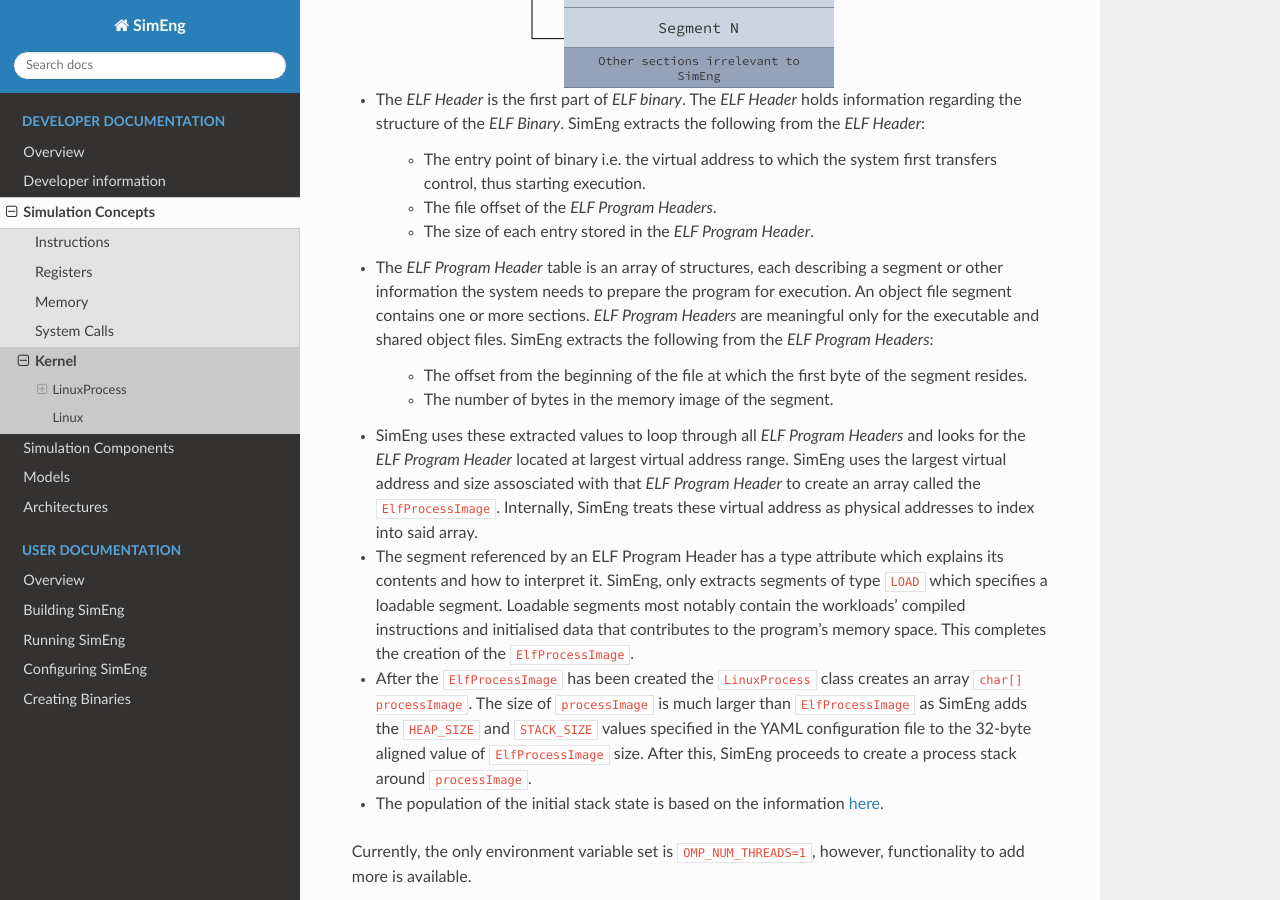
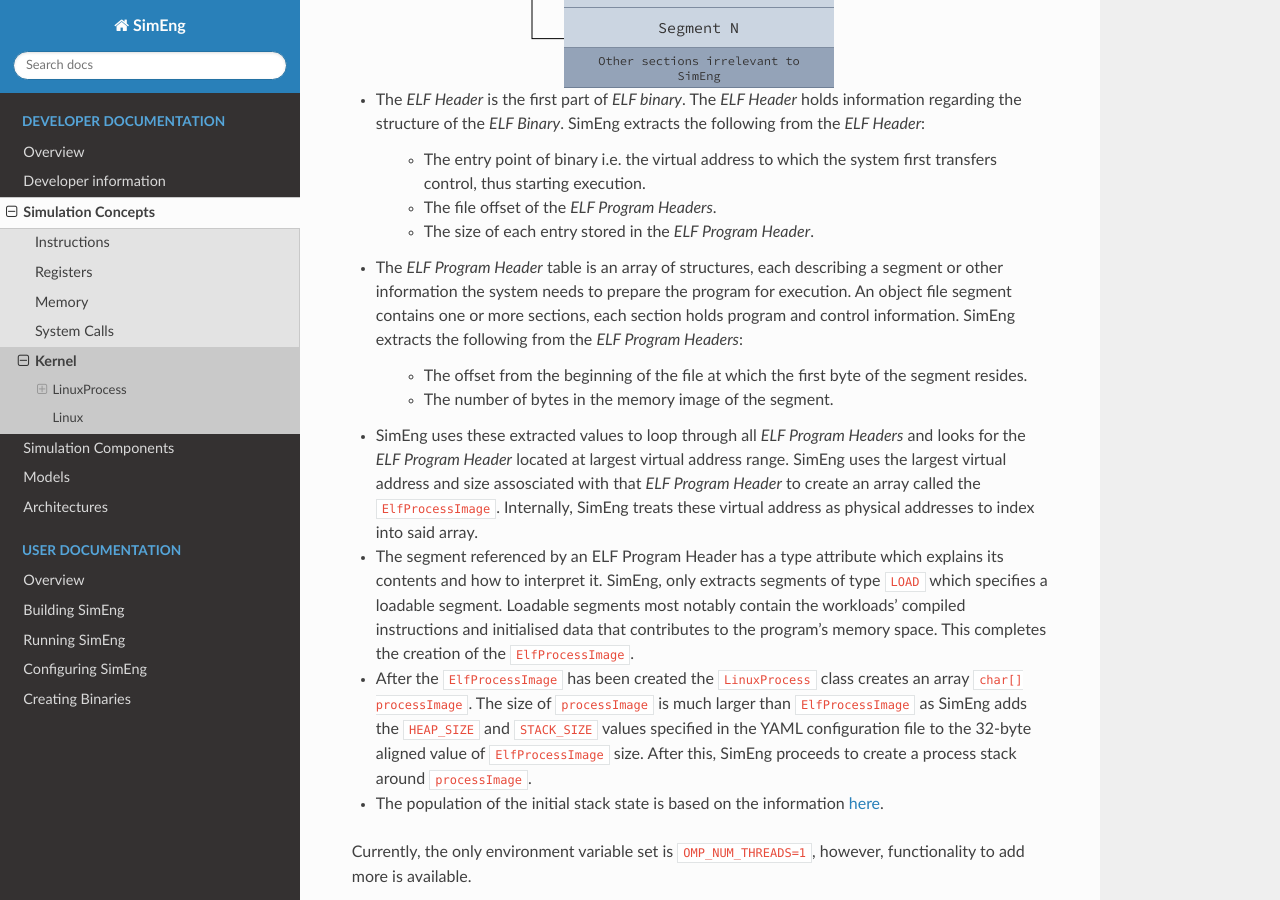
Before and after one commit to UoB-HPC/SimEng, a Sphinx documentation site: the page built from docs/sphinx/developer/concepts/kernel.rst, in a window 1280 px wide and 900 px high, scrolled down 997 px. Built offline with Sphinx 7.4.7 and the Read the Docs theme 2.0.0, drawn with Linux system fonts in a browser that asks for light colours; pages that are not in the unit, such as notebooks, are missing from menus.

Commit message:
Removed redundant sentence and added information about sections

```diff
--- a/docs/sphinx/developer/concepts/kernel.rst
+++ b/docs/sphinx/developer/concepts/kernel.rst
@@ -23,7 +23,7 @@ The ELF binaries have a defined structure for 32-bit and 64-bit architectures, a
     * The entry point of binary i.e. the virtual address to which the system first transfers control, thus starting execution.
     * The file offset of the `ELF Program Headers`.
     * The size of each entry stored in the `ELF Program Header`.
-* The `ELF Program Header` table is an array of structures, each describing a segment or other information the system needs to prepare the program for execution. An object file segment contains one or more sections. `ELF Program Headers` are meaningful only for the executable and shared object files. SimEng extracts the following from the `ELF Program Headers`:
+* The `ELF Program Header` table is an array of structures, each describing a segment or other information the system needs to prepare the program for execution. An object file segment contains one or more sections, each section holds program and control information. SimEng extracts the following from the `ELF Program Headers`:
 
     * The offset from the beginning of the file at which the first byte of the segment resides.
     * The number of bytes in the memory image of the segment.
```
